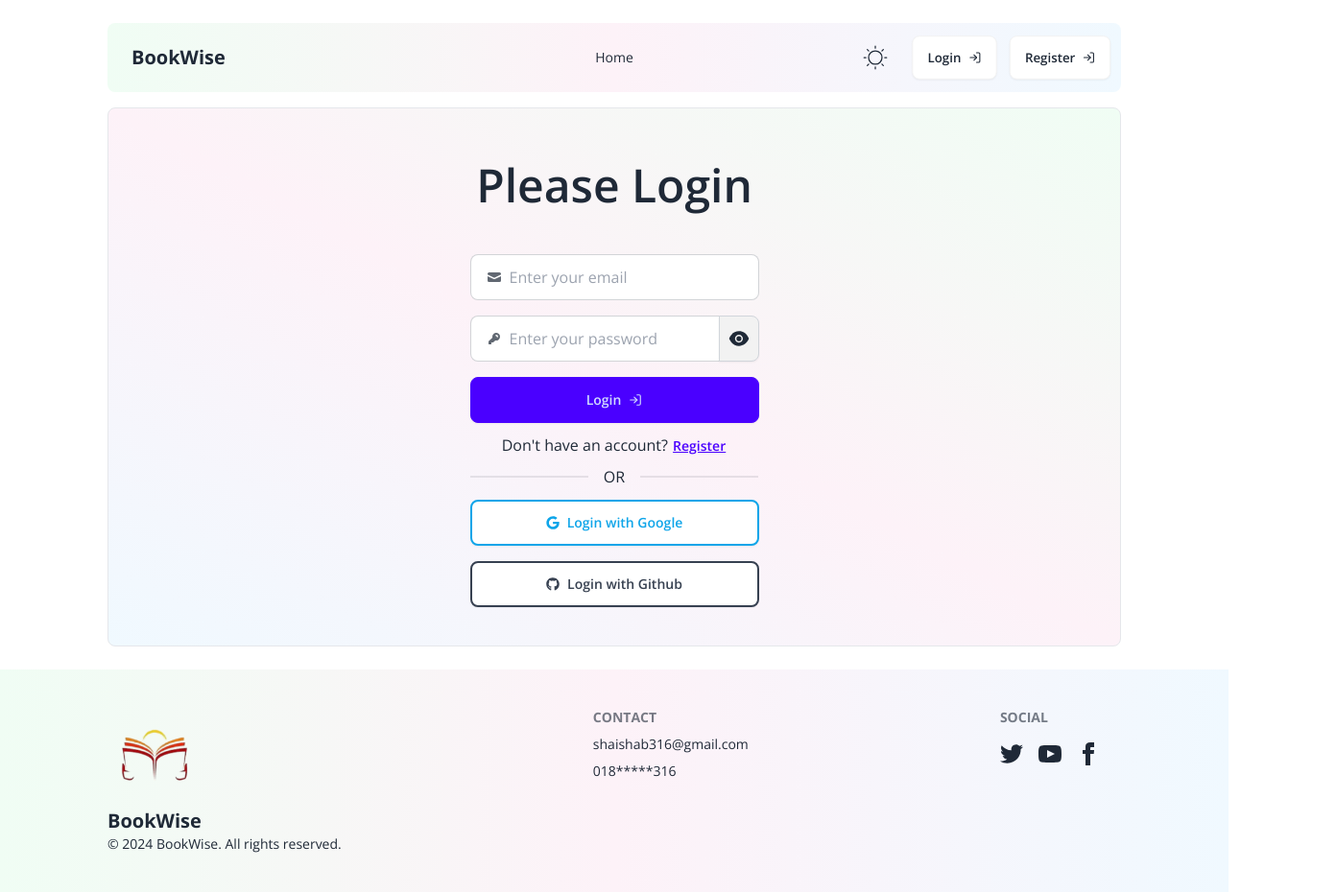
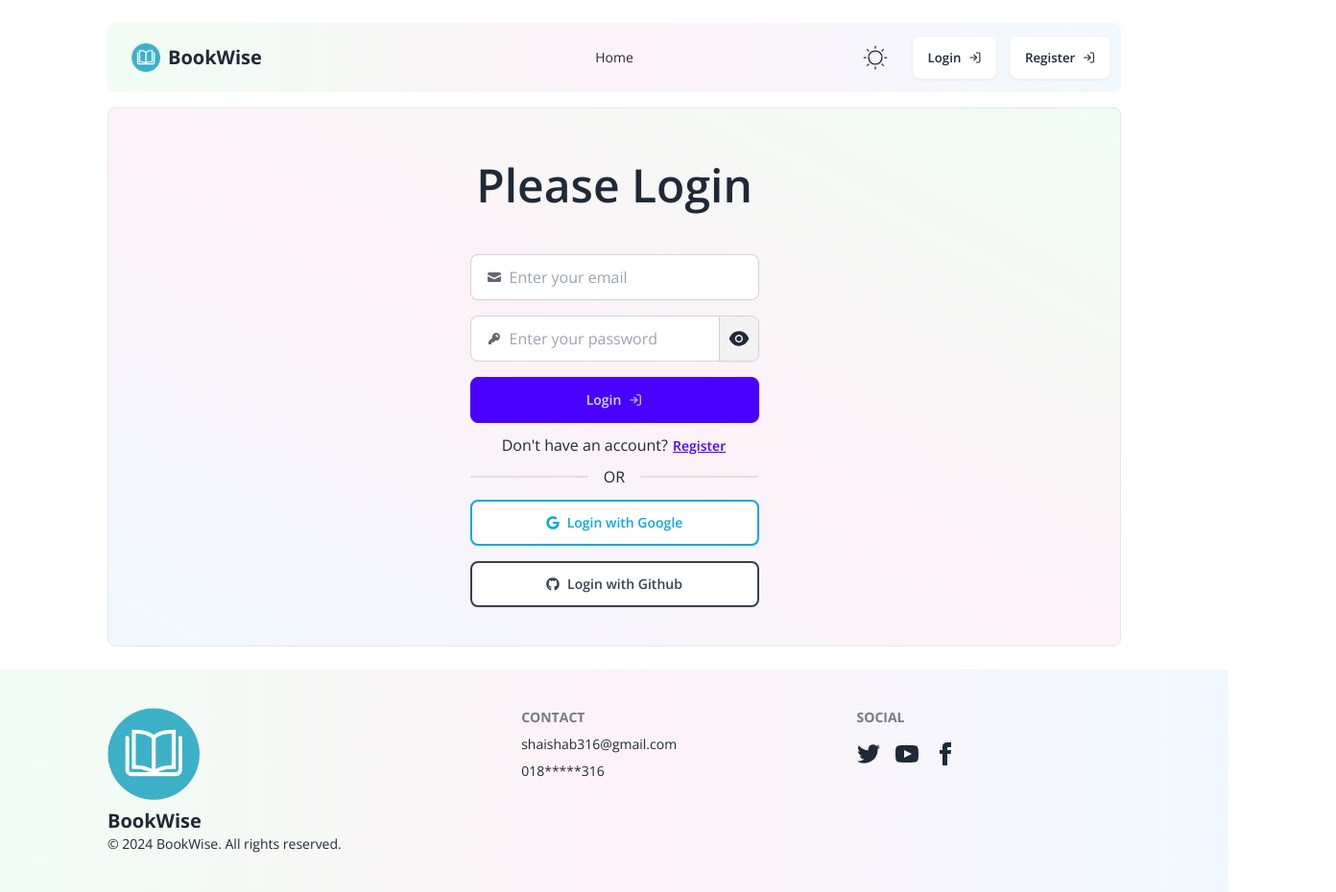
Before and after one commit to shaishabcoding/book-wise-client, a React (Vite) app: page /login in a window 1280 px wide. Shown: the whole page at 96% size, 1392 px wide, since content can reach past the window. Built offline with nearby package versions, Linux system fonts and the light colour scheme; no server answers.

Commit message:
fix some bug

```diff
--- a/src/pages/books/Details.jsx
+++ b/src/pages/books/Details.jsx
@@ -16,10 +16,12 @@ import { toast } from "react-toastify";
 import useAuth from "../../hooks/useAuth";
 import { useEffect } from "react";
 import Loading from "../../components/Loading";
+import { useRef } from "react";
 
 const Details = () => {
   const [book, setBook] = useState([]);
   const [loading, setLoading] = useState(true);
+  const borrowModalRef = useRef();
   const { id } = useParams();
   const { user } = useAuth();
   const { category, image, name, rating, title, long_description, _id } = book;
@@ -68,7 +70,7 @@ const Details = () => {
 
   return (
     <div className="m-4 mt-8">
-      <dialog id="borrow-modal" className="modal">
+      <dialog ref={borrowModalRef} className="modal">
         <div className="modal-box">
           <form method="dialog">
             {/* if there is a button in form, it will close the modal */}
@@ -160,9 +162,7 @@ const Details = () => {
               </div>
               <button
                 disabled={quantity < 1}
-                onClick={() =>
-                  document.getElementById("borrow-modal").showModal()
-                }
+                onClick={() => borrowModalRef.current.showModal()}
                 className="btn btn-primary mt-4 dark:bg-blue-500"
               >
                 Borrow <MdShoppingCart />
--- a/src/shared/footer/Footer.jsx
+++ b/src/shared/footer/Footer.jsx
@@ -1,7 +1,7 @@
 const Footer = () => {
   return (
-    <div className=" bg-gradient-to-r from-green-50  dark:from-gray-900 via-pink-50 dark:via-gray-800 to-sky-50 dark:to-gray-900 dark:text-white">
-      <footer className="footer lg:px-0 p-10 lg:mx-28 lg:mt-6">
+    <div className="bg-gradient-to-r from-green-50  dark:from-gray-900 via-pink-50 dark:via-gray-800 to-sky-50 dark:to-gray-900 dark:text-white">
+      <footer className="footer p-10 lg:px-28 lg:mt-6">
         <aside>
           <img
             src="/logo.png"
--- a/src/shared/navbar/Navbar.jsx
+++ b/src/shared/navbar/Navbar.jsx
@@ -99,7 +99,9 @@ const Navbar = () => {
           to="/"
           className="btn btn-ghost text-base font-bold md:px-4 px-0 md:text-xl"
         >
-          <span>BookWise</span>
+          <span className="flex gap-1 lg:gap-2 items-center">
+            <img className="w-[1.5em]" src="/logo.png" /> BookWise
+          </span>
         </Link>
       </div>
       <div className="navbar-center hidden lg:flex">
```
Also changed, not shown: public/logo.png.
